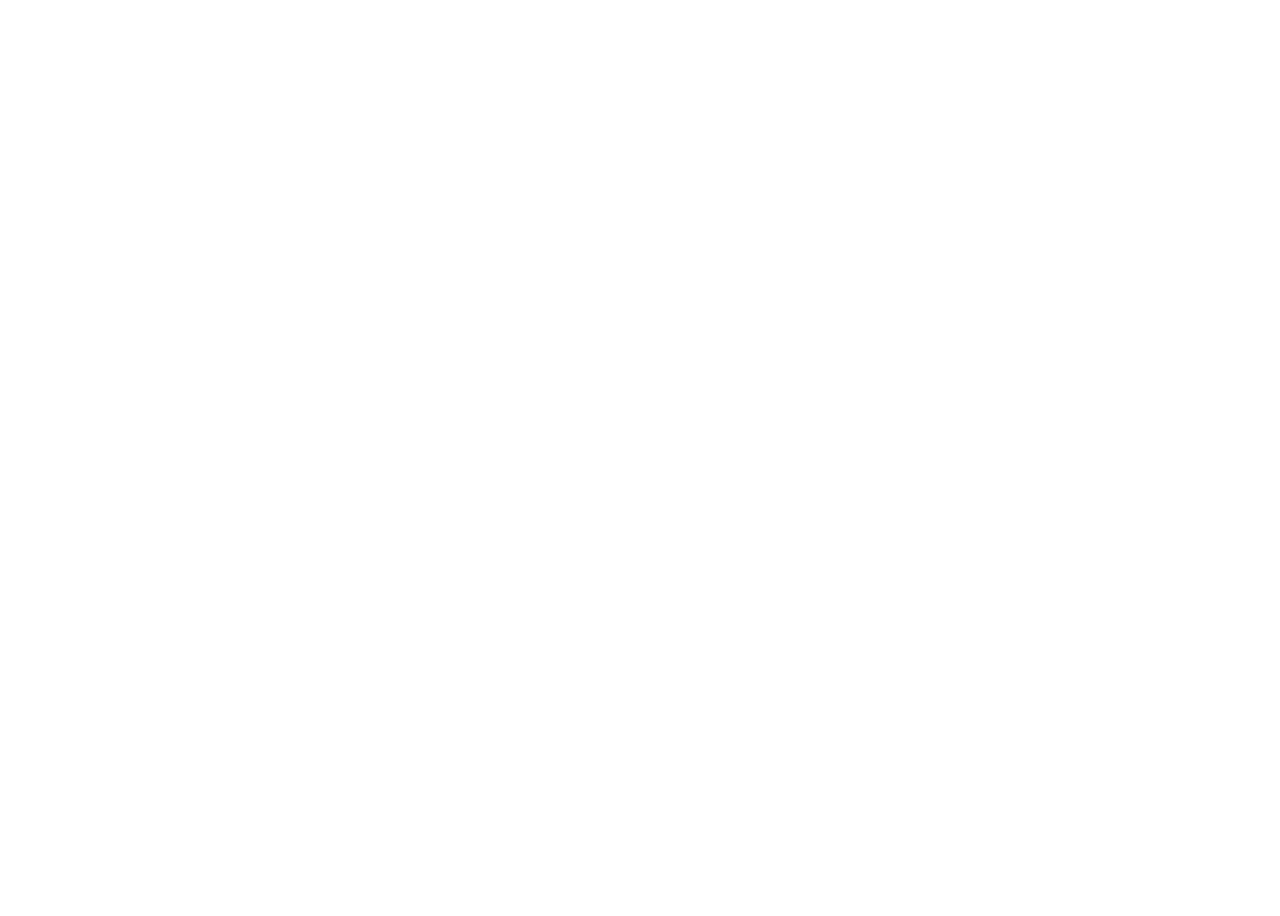
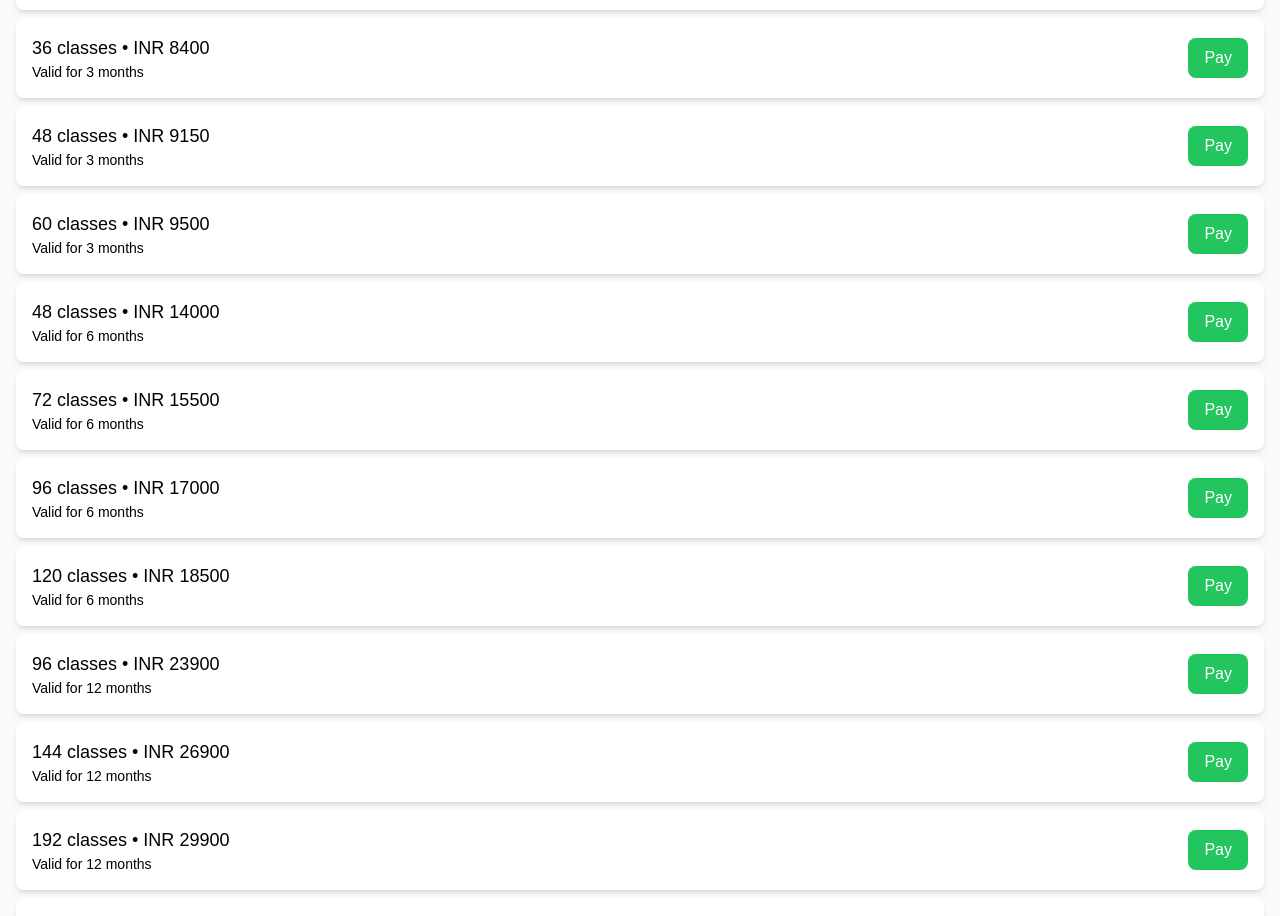
Before and after one commit to KetanVardekar/krup-yoga, a Next.js app: page / in a window 1280 px wide. Shown: the part 860-1776 px from the top of the page. Before the commit the page ends 800 px from the top, so only its background shows below. Built offline with nearby package versions, Linux system fonts and the light colour scheme.

Commit message:
first commit

```diff
--- a/src/app/components/PricingCard.js
+++ b/src/app/components/PricingCard.js
@@ -13,6 +13,20 @@ export default function YogaPlans() {
     { classes: "3 classes", price: 1350, duration: "7 days" },
     { classes: "8 classes", price: 2650, duration: "1 month" },
     { classes: "12 classes", price: 2899, duration: "1 month" },
+    { classes: "16 classes", price: 3150, duration: "1 month" },
+    { classes: "20 classes", price: 3400, duration: "1 month" },
+    { classes: "24 classes", price: 7650, duration: "3 months" },
+    { classes: "36 classes", price: 8400, duration: "3 months" },
+    { classes: "48 classes", price: 9150, duration: "3 months" },
+    { classes: "60 classes", price: 9500, duration: "3 months" },
+    { classes: "48 classes", price: 14000, duration: "6 months" },
+    { classes: "72 classes", price: 15500, duration: "6 months" },
+    { classes: "96 classes", price: 17000, duration: "6 months" },
+    { classes: "120 classes", price: 18500, duration: "6 months" },
+    { classes: "96 classes", price: 23900, duration: "12 months" },
+    { classes: "144 classes", price: 26900, duration: "12 months" },
+    { classes: "192 classes", price: 29900, duration: "12 months" },
+    { classes: "240 classes", price: 32900, duration: "12 months" },
   ];
 
   const handlePayClick = (plan) => {
```
